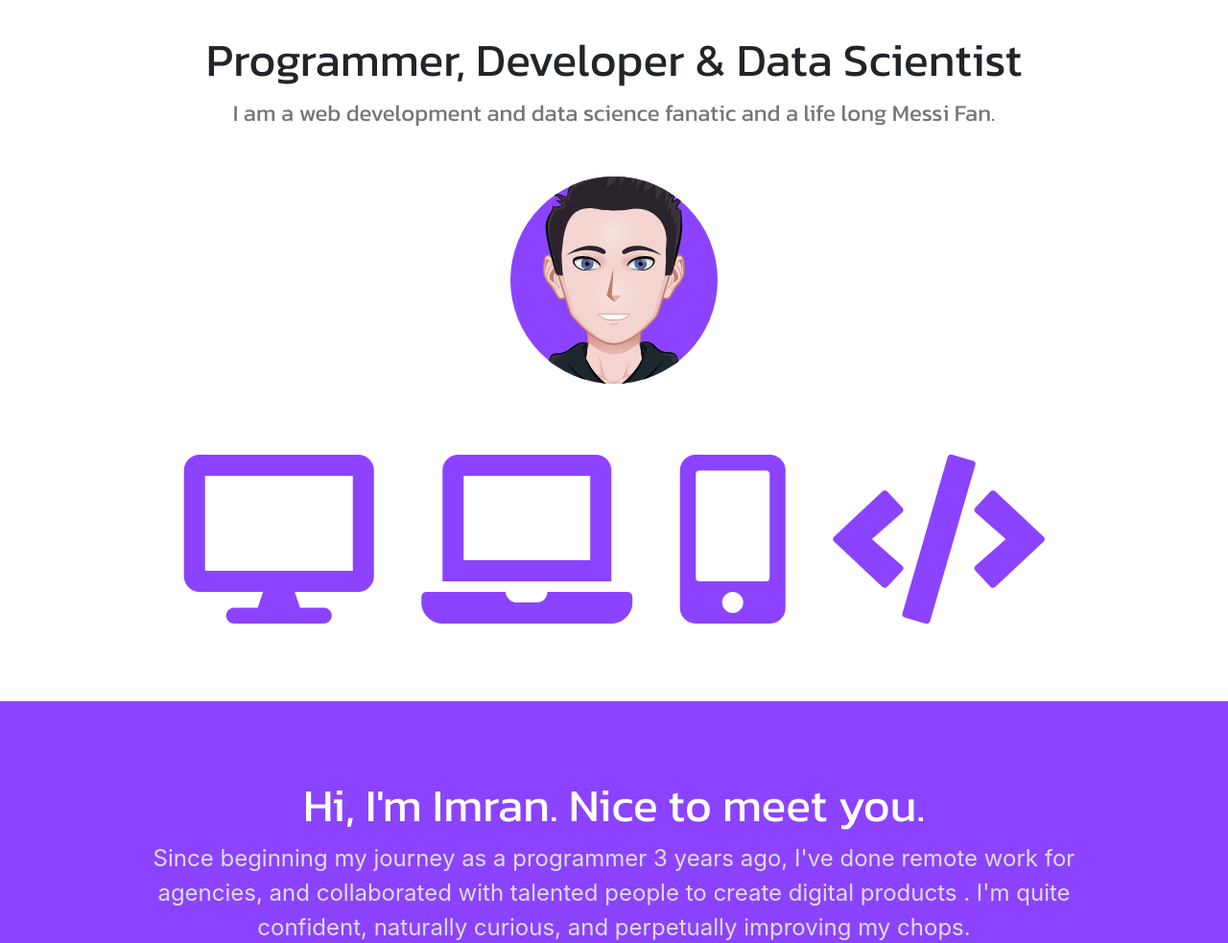
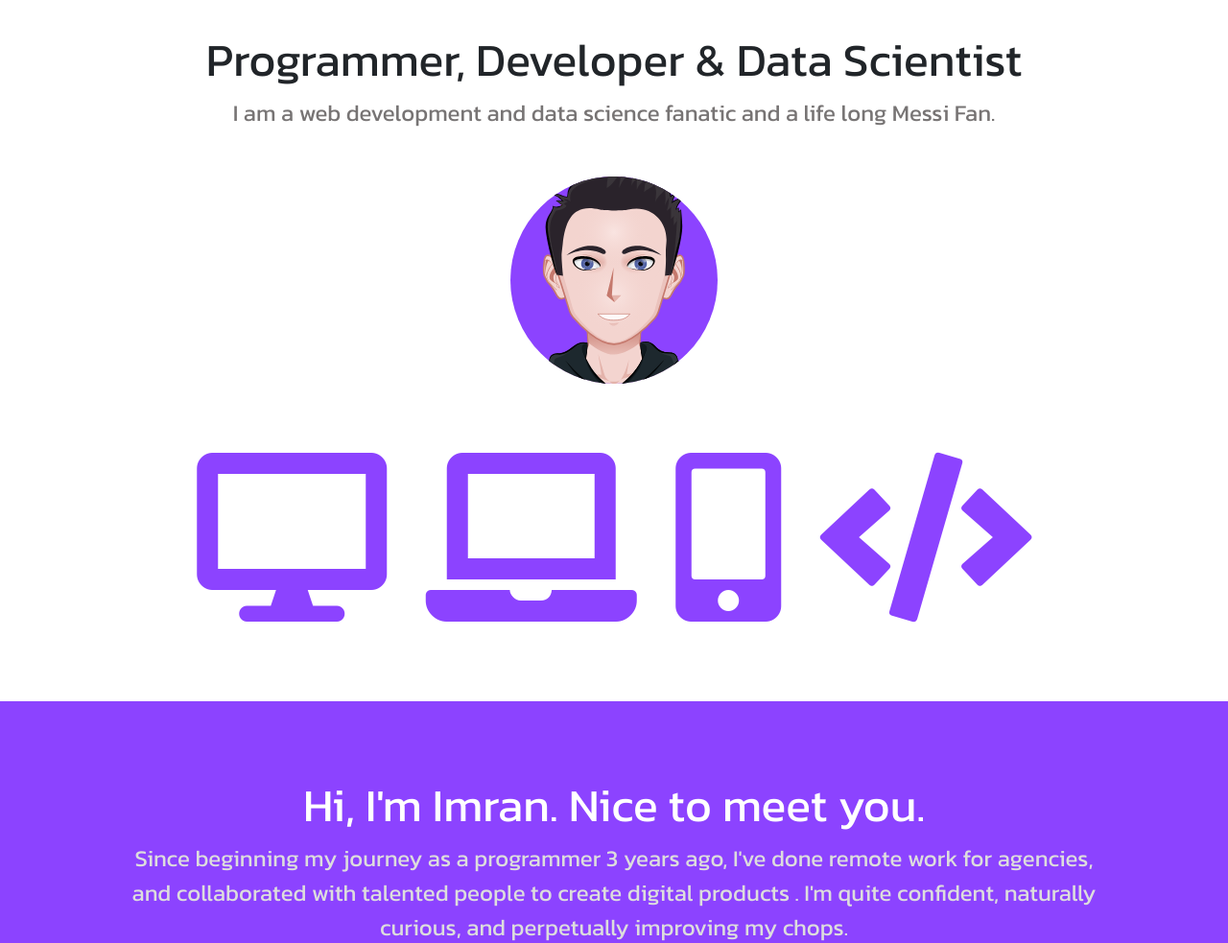
Before and after one commit to strongSoda/website, a PHP site: page / in a window 1280 px wide. Shown: the part 133-1116 px from the top of the page at 96% size. Run offline with PHP 8.4, Linux system fonts and the light colour scheme; some libraries are stand-ins or nearby versions.

Commit message:
Added Consistent Global Font Family

```diff
--- a/styles/style.css
+++ b/styles/style.css
@@ -3,6 +3,7 @@
     margin: 0%;
     padding: 0%;
     list-style: none;
+    font-family: 'Kanit', sans-serif;
 }
 
 .bg {
```
